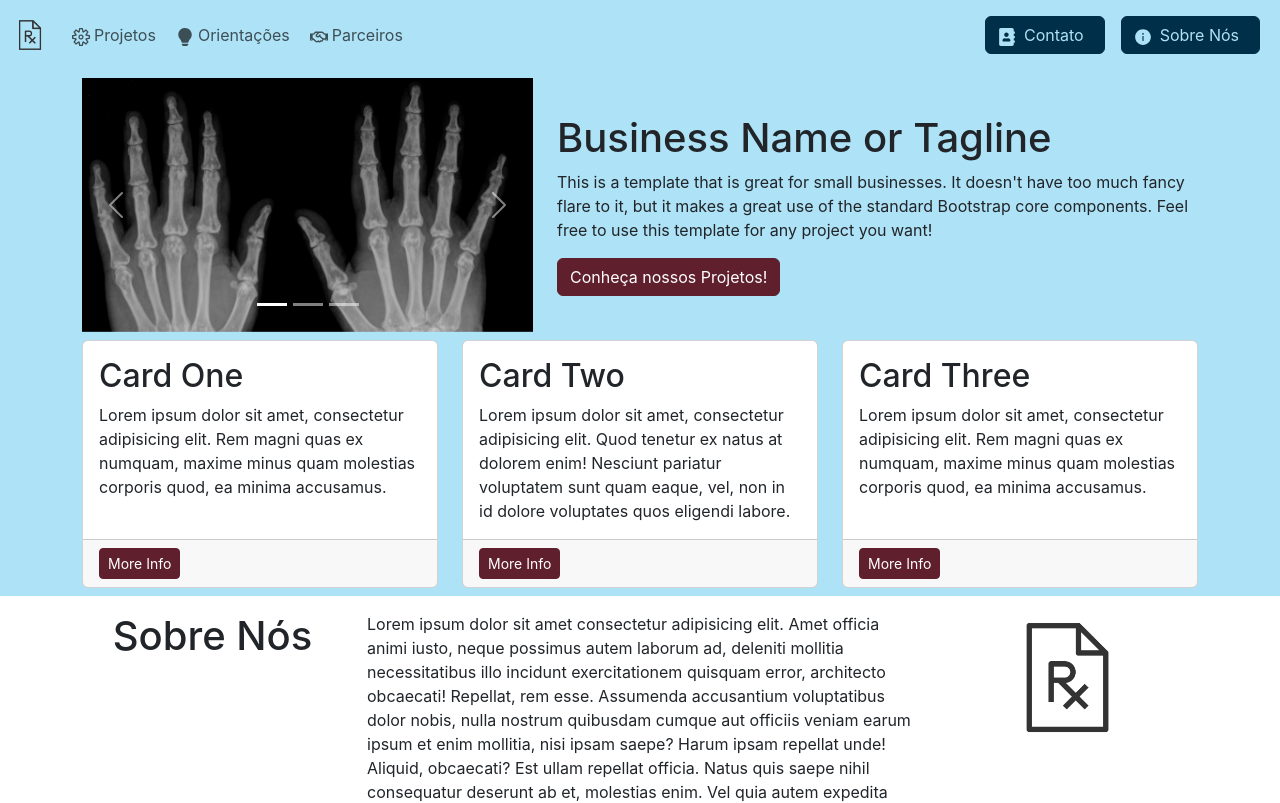
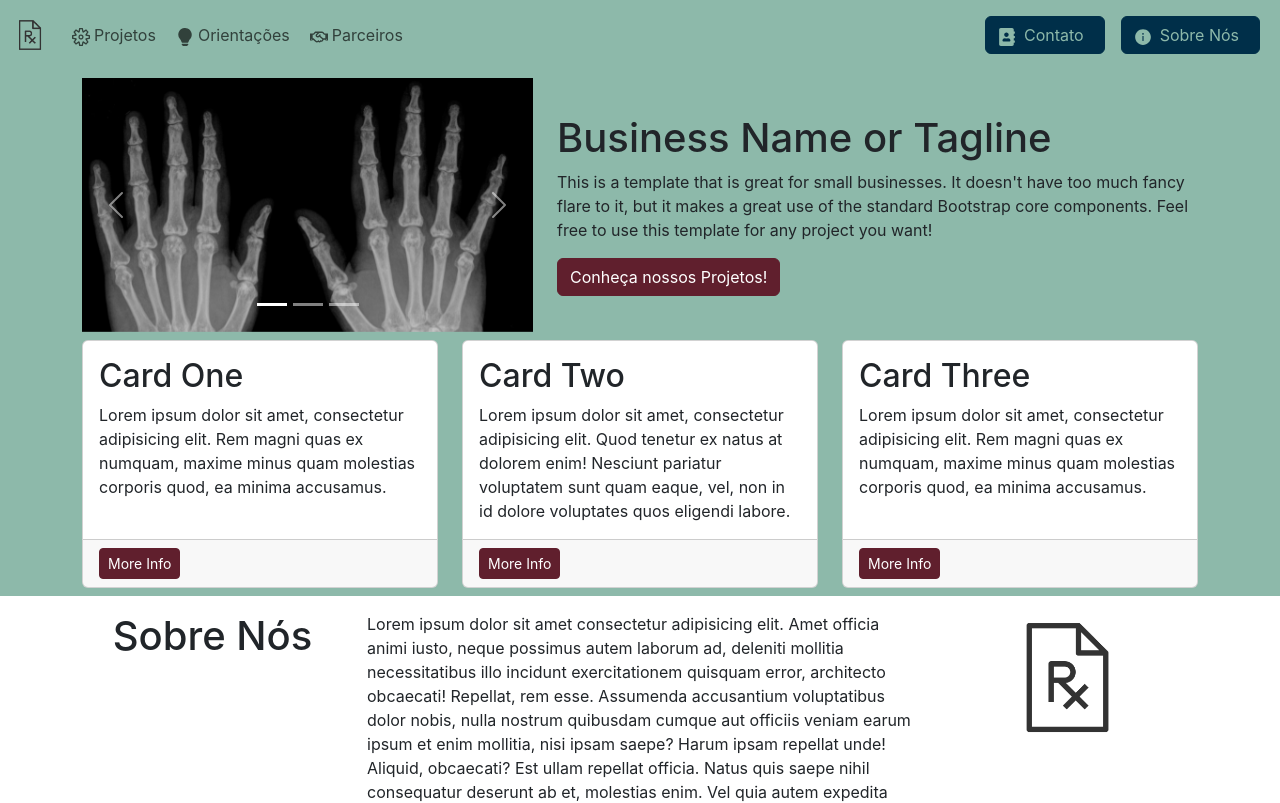
Before and after one commit to LanaeJulia/raioXX, a React (Create React App) app: page / in a window 1280 px wide. Shown: the top 803 px of the page. Built offline with nearby package versions, Linux system fonts and the light colour scheme.

Commit message:
mudança de cor

```diff
--- a/src/custom.scss
+++ b/src/custom.scss
@@ -5,10 +5,10 @@ $white: #ffffff;
 
 // https://huemint.com/bootstrap-plus/
 $theme-colors: (
-    "light":      #aee2f6,//#2f9e41
+    "light":      #8DB9AA,//#aee2f6,//#2f9e41
     "dark":       #000409,
     "primary":    #601f2d,//c90c0f
-    "secondary":  #bae7e4,
+    "secondary":  #CAE3D1, //#bae7e4
     "info":       #25a1a7,
     "accent1":    #5b8b25,
     "accent2":    #002f49,
```
